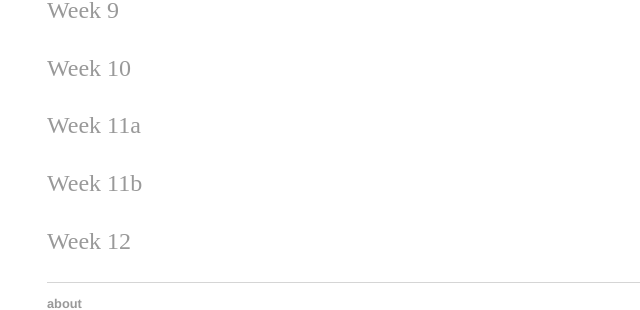
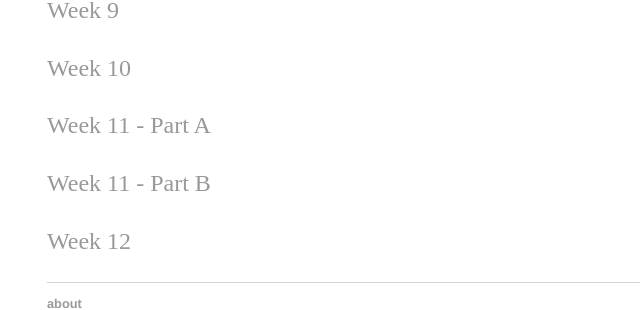
Before and after one commit to GenNotes/GenNotes.github.io, a Jekyll site: the page built from MATH-1210/index.html, in a window 1280 px wide. Shown: the part 779-1089 px from the top of the page, without its empty margins (145-785 px from the left). Built offline with Jekyll 4.4.1, drawn with Linux system fonts in a browser that asks for light colours.

Commit message:
Update index.html

```diff
--- a/MATH-1210/index.html
+++ b/MATH-1210/index.html
@@ -17,8 +17,8 @@ title: Calculus I for Engineers
   	<p><a href="Calc1-W8.pdf"> Week 8 </a></p>
   	<p><a href="Calc1-W9.pdf"> Week 9 </a></p>
   	<p><a href="Calc1-W10.pdf"> Week 10 </a></p>
-  <p><a href="Calc1-W11a.pdf"> Week 11a </a></p>
-	<p><a href="Calc1-W11b.pdf"> Week 11b </a></p>
+  	<p><a href="Calc1-W11a.pdf"> Week 11 - Part A </a></p>
+	<p><a href="Calc1-W11b.pdf"> Week 11 - Part B </a></p>
   	<p><a href="Calc1-W12.pdf"> Week 12 </a></p>
 
 </div><!-- /.blurb -->
```
Lines whose indentation alone changed are shown as unchanged.
